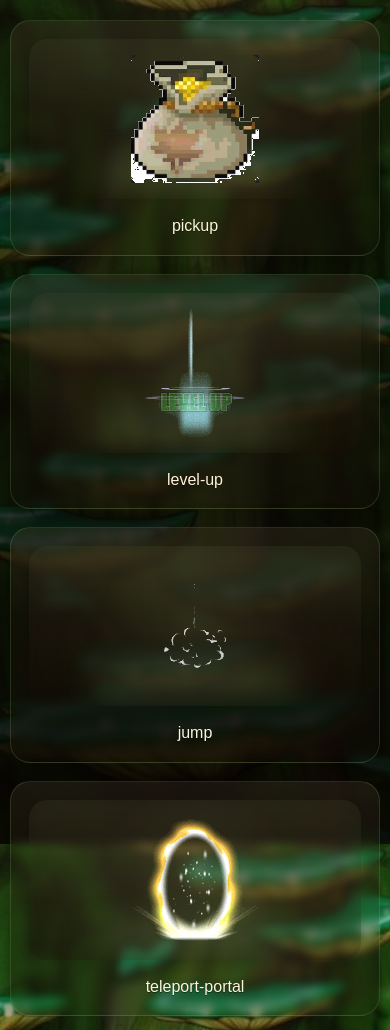
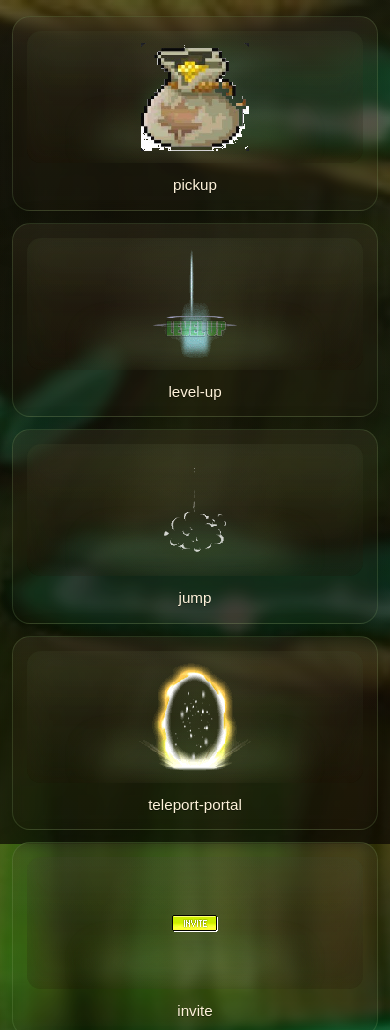
Before and after one commit to dgoogle/mapleSoundz, a website: page public/index.html in a window 390 px wide. Shown: the top 1030 px of the page. Drawn offline with Linux system fonts and the light colour scheme.

Commit message:
mobile works only when served

```diff
--- a/public/assets/styles.css
+++ b/public/assets/styles.css
@@ -10,15 +10,21 @@
   --gold-bright: #bfdca8;
   --accent: #6f9257;
   --shadow: rgba(0, 0, 0, 0.45);
+  --page-gutter: 16px;
 }
 
 * {
   box-sizing: border-box;
 }
 
+html {
+  -webkit-text-size-adjust: 100%;
+}
+
 body {
   margin: 0;
   min-height: 100vh;
+  min-height: 100svh;
   font-family: Georgia, "Times New Roman", serif;
   color: var(--text);
   background:
@@ -39,9 +45,13 @@
 }
 
 .page-shell {
-  width: min(1180px, calc(100vw - 32px));
+  width: min(1180px, calc(100vw - (var(--page-gutter) * 2)));
   margin: 0 auto;
-  padding: 28px 0 56px;
+  padding:
+    max(20px, env(safe-area-inset-top))
+    0
+    max(28px, env(safe-area-inset-bottom))
+    0;
 }
 
 .soundboard {
@@ -64,6 +74,8 @@
     linear-gradient(180deg, rgba(52, 30, 19, 0.24), rgba(24, 14, 9, 0.16));
   color: var(--text);
   cursor: pointer;
+  -webkit-tap-highlight-color: transparent;
+  touch-action: manipulation;
   box-shadow: 0 20px 42px rgba(0, 0, 0, 0.26);
   backdrop-filter: blur(5px);
   transition: transform 180ms ease, border-color 180ms ease, box-shadow 180ms ease, background 180ms ease;
@@ -135,13 +147,70 @@
   outline-offset: 3px;
 }
 
-@media (max-width: 560px) {
-  .page-shell {
-    width: min(100vw - 20px, 1180px);
-    padding-top: 20px;
+@media (hover: none) {
+  .sound-card:hover {
+    transform: none;
+  }
+}
+
+@media (max-width: 768px) {
+  :root {
+    --page-gutter: 12px;
+  }
+
+  body {
+    background:
+      linear-gradient(180deg, rgba(11, 6, 4, 0.18), rgba(11, 6, 4, 0.74)),
+      radial-gradient(circle at top, rgba(255, 218, 144, 0.18), transparent 38%),
+      url("/assets/background-art.jpg") center top / cover no-repeat,
+      linear-gradient(180deg, var(--bg-ink), var(--bg-shadow));
+  }
+
+  .soundboard {
+    grid-template-columns: repeat(2, minmax(0, 1fr));
+    gap: 12px;
   }
 
   .sound-card {
-    border-radius: 20px;
+    gap: 12px;
+    min-height: 224px;
+    padding: 14px;
+    border-radius: 18px;
+  }
+
+  .card-art-wrap {
+    min-height: 118px;
+    padding: 12px;
+    border-radius: 14px;
+  }
+
+  .card-art {
+    max-height: 92px;
+  }
+
+  .card-title {
+    font-size: 0.95rem;
   }
 }
+
+@media (max-width: 560px) {
+  .page-shell {
+    padding-top: max(16px, env(safe-area-inset-top));
+  }
+
+  .soundboard {
+    grid-template-columns: 1fr;
+  }
+
+  .sound-card {
+    min-height: 0;
+  }
+
+  .card-art-wrap {
+    min-height: 132px;
+  }
+
+  .card-art {
+    max-height: 108px;
+  }
+}
--- a/public/index.html
+++ b/public/index.html
@@ -2,7 +2,9 @@
 <html lang="en">
   <head>
     <meta charset="UTF-8" />
-    <meta name="viewport" content="width=device-width, initial-scale=1.0" />
+    <meta name="viewport" content="width=device-width, initial-scale=1.0, viewport-fit=cover" />
+    <meta name="theme-color" content="#160e09" />
+    <meta name="apple-mobile-web-app-capable" content="yes" />
     <title>MapleSoundz</title>
     <link rel="stylesheet" href="/assets/styles.css" />
   </head>
```
Also changed, not shown: scripts/build-single-html.js (+50 -8 lines).
